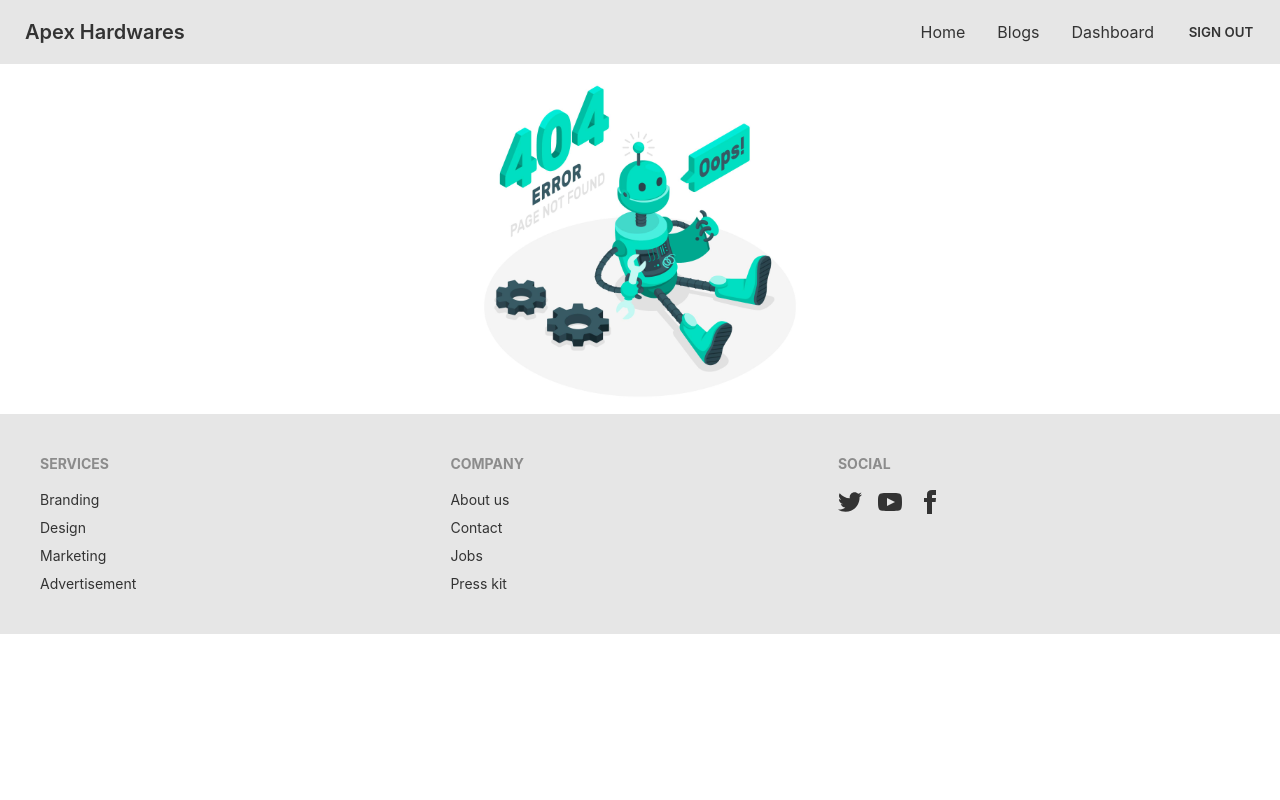
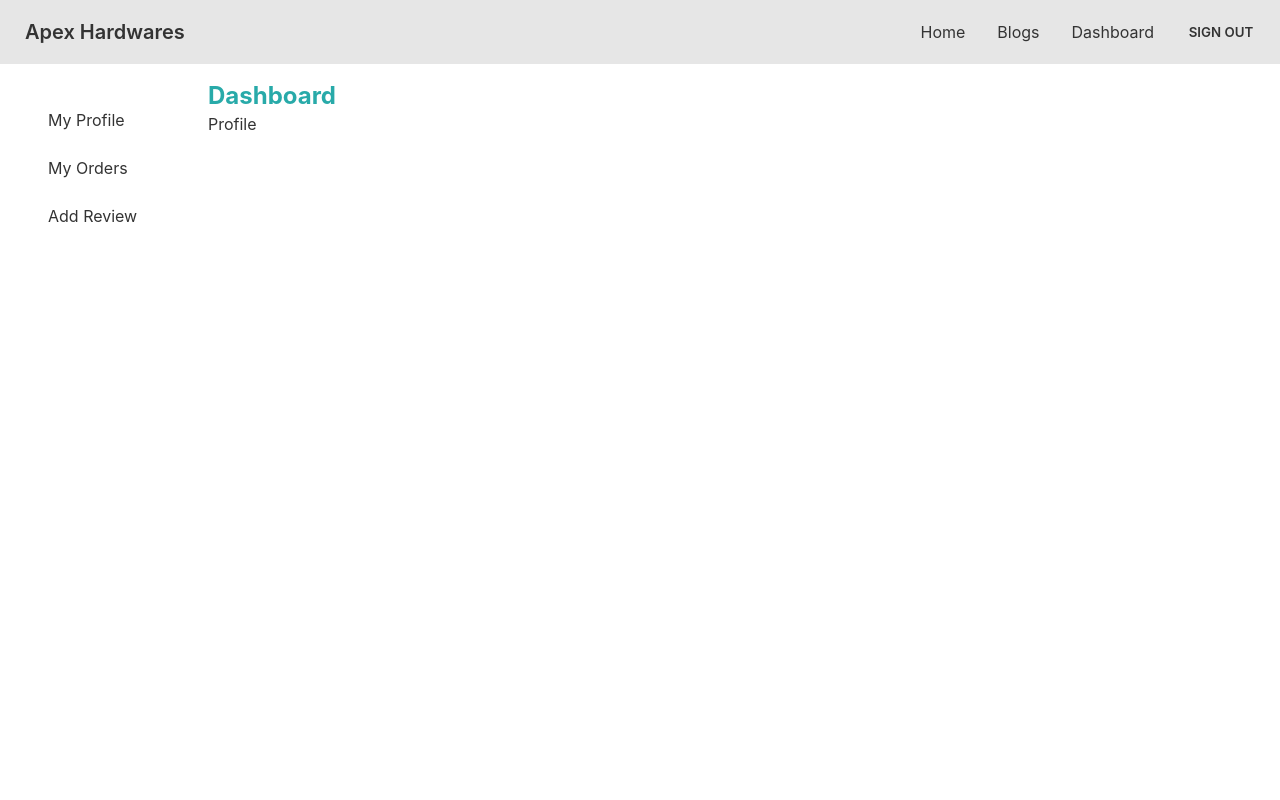
Before and after one commit to saifabrar17/apex-hardwares-mern, a React (Create React App) app: page /dashboard in a window 1280 px wide. Shown: the top 800 px of the page. Built offline with nearby package versions, Linux system fonts and the light colour scheme; no server answers; sample sign-in values are in the browser's storage.

Commit message:
working on dashboard

```diff
--- a/src/App.js
+++ b/src/App.js
@@ -1,6 +1,10 @@
 import { Route, Routes } from 'react-router-dom';
 import './App.css';
 import Blogs from './Pages/Blogs/Blogs';
+import AddReview from './Pages/Dashboard/AddReview';
+import Dashboard from './Pages/Dashboard/Dashboard';
+import MyOrders from './Pages/Dashboard/MyOrders';
+import Profile from './Pages/Dashboard/Profile';
 import HomePage from './Pages/Home/HomePage';
 import Purchase from './Pages/Purchase/Purchase';
 import Footer from './Pages/Shared/Footer/Footer';
@@ -24,6 +28,11 @@ function App() {
             <Purchase></Purchase>
           </RequireAuth>
         }></Route>
+        <Route path="dashboard" element={<RequireAuth><Dashboard /></RequireAuth>} >
+          <Route index element={<Profile></Profile>}></Route>
+          <Route path="review" element={<AddReview></AddReview>}></Route>
+          <Route path="orders" element={<MyOrders></MyOrders>}></Route>
+        </Route>
         <Route path='*' element={<NotFound></NotFound>}></Route>
       </Routes>
       <Footer></Footer>
--- /dev/null
+++ b/src/Pages/Dashboard/AddReview.js
@@ -0,0 +1,11 @@
+import React from 'react';
+
+const AddReview = () => {
+    return (
+        <div>
+            <p>add reviwe</p>
+        </div>
+    );
+};
+
+export default AddReview;
--- /dev/null
+++ b/src/Pages/Dashboard/Dashboard.js
@@ -0,0 +1,29 @@
+import React from 'react';
+import { Link, Outlet } from 'react-router-dom';
+
+const Dashboard = () => {
+    return (
+        <div>
+        <div className="drawer p-4 drawer-mobile">
+       <input id="dashboard-sidebar" type="checkbox" className="drawer-toggle" />
+       <div className="drawer-content">
+           <h2 className='text-2xl  font-bold text-primary'>Dashboard</h2>
+           <Outlet></Outlet>
+       </div>
+       <div className="drawer-side">
+           <label for="dashboard-sidebar" className="drawer-overlay"></label>
+           <ul className="menu p-4 overflow-y-auto w-48 bg-base-100 text-base-content">
+               {/* <!-- Sidebar content here --> */}
+               <li><Link to="/dashboard">My Profile</Link></li>
+               <li><Link to="/dashboard/orders">My Orders</Link></li>
+               <li><Link to="/dashboard/review">Add Review</Link></li>
+               {/* {admin && <li><Link to="/dashboard/users">All Users</Link></li>} */}
+           </ul>
+
+       </div>
+   </div>
+   </div>
+    );
+};
+
+export default Dashboard;
--- /dev/null
+++ b/src/Pages/Dashboard/MyOrders.js
@@ -0,0 +1,11 @@
+import React from 'react';
+
+const MyOrders = () => {
+    return (
+        <div>
+            <p>Orders</p>
+        </div>
+    );
+};
+
+export default MyOrders;
--- /dev/null
+++ b/src/Pages/Dashboard/Profile.js
@@ -0,0 +1,11 @@
+import React from 'react';
+
+const Profile = () => {
+    return (
+        <div>
+            <p>Profile</p>
+        </div>
+    );
+};
+
+export default Profile;
--- a/src/Pages/Purchase/Purchase.js
+++ b/src/Pages/Purchase/Purchase.js
@@ -1,5 +1,5 @@
 import React, { useEffect, useState } from 'react';
-import { useParams } from 'react-router-dom';
+import { Link, useParams } from 'react-router-dom';
 
 const Purchase = () => {
 
@@ -13,10 +13,60 @@ const Purchase = () => {
             .then(data => setProduct(data))
     }, [id])
     return (
-        <div>
-            <p>This is purchase page</p>
-            <p>{id}</p>
-            <p>Name: {product.name}</p>
+        <div className='purchase-page mx-20 min-h-[80vh]'>
+            {/* BREADCRUMB START */}
+            <div class="text-sm breadcrumbs">
+                <ul>
+                    <li><Link to='/'> <svg xmlns="http://www.w3.org/2000/svg" fill="none" viewBox="0 0 24 24" class="w-4 h-4 mr-2 stroke-current"><path stroke-linecap="round" stroke-linejoin="round" stroke-width="2" d="M3 7v10a2 2 0 002 2h14a2 2 0 002-2V9a2 2 0 00-2-2h-6l-2-2H5a2 2 0 00-2 2z"></path></svg>
+                        Home</Link></li>
+                    <li>Purchase</li>
+                    <li>{product.name}</li>
+                </ul>
+            </div>
+            {/* BREADCRUMB END */}
+
+            {/* PRODUCT INFO CARD */}
+
+            <div class="card card-compact min-h-[70vh] py-10 lg:card-side bg-base-100 shadow-xl">
+                <figure><img src={product.img} alt="Album" /></figure>
+                <div class="card-body px-10">
+                    <h2 class="card-title text-3xl">{product.name}</h2>
+                    <div className="divider m-0"></div>
+                    <div className='flex'>
+                        <h2 class="card-title text-xl">Price:</h2>
+                        <h2 class="card-title pl-2 text-primary text-xl">${product.price}</h2>
+                        <h2 className='items-end'>/unit</h2>
+                    </div>
+                    <div className="divider m-0"></div>
+                    <div className='flex justify-between'>
+                        <div className='flex'>
+                            <h2 class="card-title ">Minimum Order: </h2>
+                            <h2 class="card-title px-2 text-primary">{product.minOrder}</h2>
+                            <h2 class="card-title">units</h2>
+                        </div>
+                        <div className='flex'>
+                            <h2 class="card-title ">Available: </h2>
+                            <h2 class="card-title px-2 text-primary">{product.available}</h2>
+                            <h2 class="card-title ">units</h2>
+                        </div>
+                    </div>
+                    <div className="divider m-0"></div>
+                    <p className='min-h-[80px]'>{product.description}</p>
+
+                    <div class="form-control">
+                        <div class="input-group">
+                            <span>Quantity</span>
+                            <input type="number" placeholder={product.minOrder} class="input input-bordered" />
+                            <button class="btn btn-primary text-white">
+                                Purchase
+                            </button>
+                        </div>
+                        {/* ERROR MESSAGE HERE */}
+                    </div>
+                </div>
+            </div>
+
+            {/* PRODUCT INFO CARD END*/}
         </div>
     );
 };
--- a/src/Pages/Shared/Loading/Loading.js
+++ b/src/Pages/Shared/Loading/Loading.js
@@ -2,7 +2,7 @@ import React from 'react';
 
 const Loading = () => {
     return (
-        <div className="flex items-center justify-center ">
+        <div className="flex items-center justify-center min-h-[90vh]">
             <div className="w-16 h-16 border-b-2 border-gray-900 rounded-full animate-spin"></div>
         </div>
     );
```
